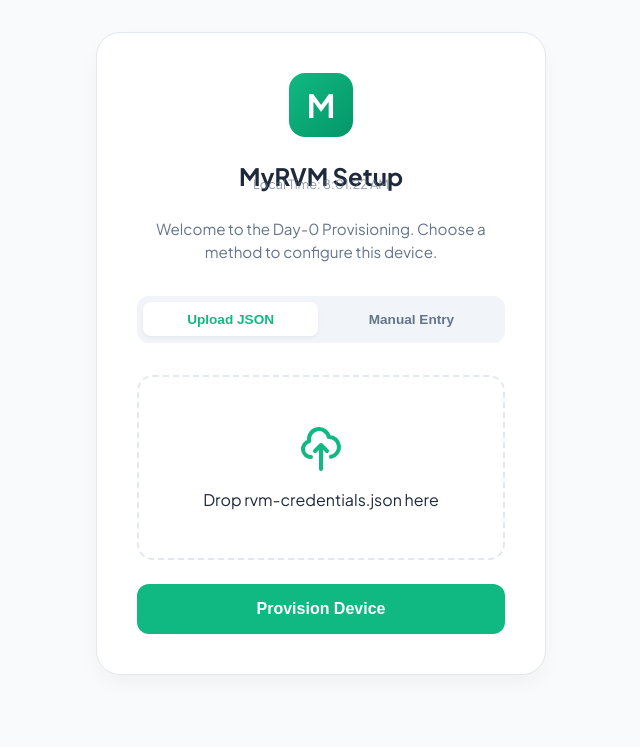
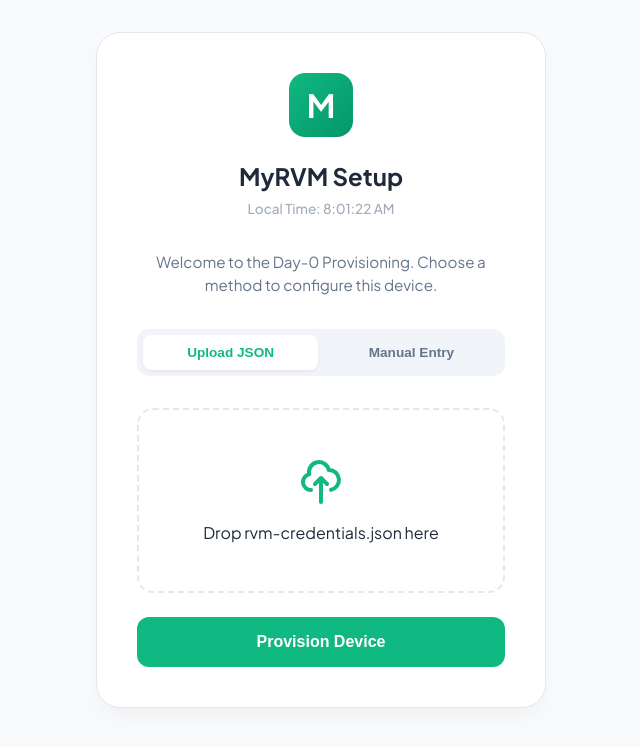
Before and after one commit to ngajar-feri/myrvm-edge, a FastAPI app: page / in a window 1280 px wide. Shown: the top 747 px of the page, without its empty margins (319-959 px from the left). Run offline with FastAPI, Linux system fonts and the light colour scheme.

Commit message:
Adjust time-display position and styling

```diff
--- a/src/setup_wizard/templates/index.html
+++ b/src/setup_wizard/templates/index.html
@@ -209,7 +209,7 @@
     <div class="container">
         <div class="logo">M</div>
         <h1>MyRVM Setup</h1>
-        <p id="time-display" style="font-size: 0.8rem; margin-top: -1.5rem; margin-bottom: 1.5rem; opacity: 0.7;"></p>
+        <p id="time-display" style="font-size: 0.85rem; margin-top: 0.5rem; margin-bottom: 2rem; opacity: 0.6; font-weight: 500;"></p>
         <p>Welcome to the Day-0 Provisioning. Choose a method to configure this device.</p>
 
         <div class="tabs">
```
